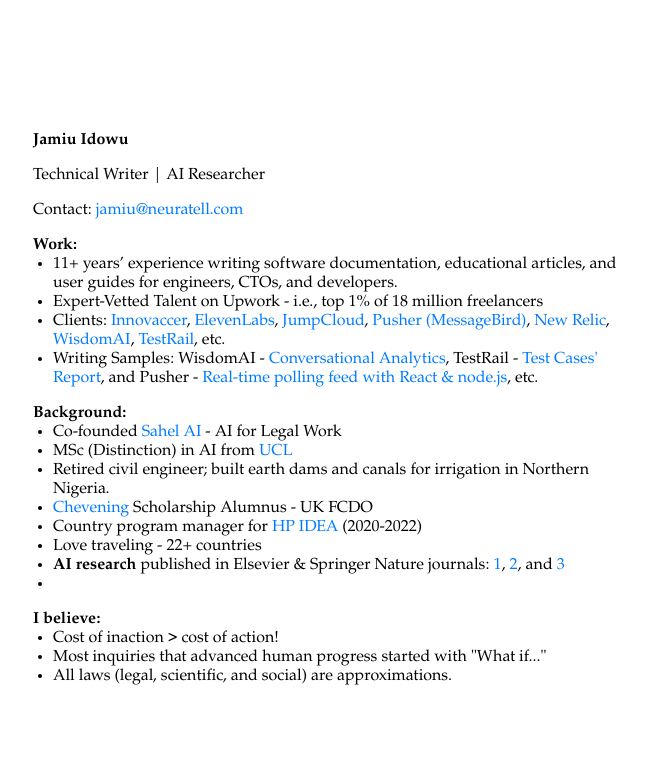
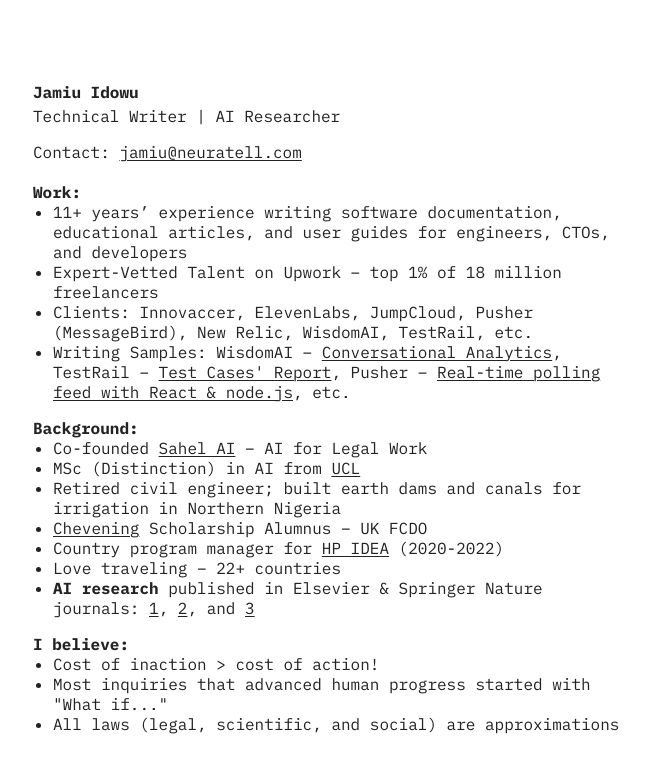
Before and after one commit to Consmart18/neuratell, a plain HTML site: page index.html in a window 1280 px wide. Shown: the whole page, without its empty margins (307-956 px from the left). Drawn offline with Linux system fonts and the light colour scheme.

Commit message:
Update index.html

```diff
--- a/index.html
+++ b/index.html
@@ -7,22 +7,27 @@
     <!-- Meta description for SEO -->
     <meta name="description" content="Educational articles, software documentation, and user guides for companies that sell to technical audiences">
 
+    <!-- Optional: Google Fonts for IBM Plex Mono (clean monospace) -->
+    <link href="https://fonts.googleapis.com/css2?family=IBM+Plex+Mono:wght@400;700&display=swap" rel="stylesheet">
+
     <style>
         body {
-            font-family: Garamond;
+            font-family: 'IBM Plex Mono', 'Fira Mono', 'Menlo', 'Consolas', 'Liberation Mono', monospace;
             margin: 0;
             padding: 0;
             display: flex;
             justify-content: center;
             align-items: center;
             height: 100vh;
+            background: #fff;
+            color: #222;
         }
         .container {
             width: 60%;
-            max-width: 600px; /* Adjusted for maximum width */
+            max-width: 600px;
         }
         h3, p, li, a {
-            font-size: 1em; /* Use em for relative font size */
+            font-size: 1em;
         }
         h3, .no-space-after {
             margin-bottom: 0;
@@ -32,24 +37,35 @@
         }
         ul {
             list-style-type: disc;
-            padding-left: 1.25em; /* Adjusted to em */
+            padding-left: 1.25em;
             margin-top: 0;
             margin-bottom: 0;
         }
         a {
-            color: #007bff;
-            text-decoration: none;
+            color: inherit;           /* Inherit color from parent (no blue) */
+            text-decoration: underline;
+            text-underline-offset: 2px;
+            text-decoration-thickness: 1px;
+            transition: opacity 0.2s;
         }
         a:hover {
-            text-decoration: underline;
+            opacity: 0.7;             /* Subtle fade on hover */
+        }
+        .subtitle {
+            margin-top: 0.25em;
+            margin-bottom: 0.25em;
+            font-weight: 400;
+        }
+        .contact {
+            margin-bottom: 1.2em;
         }
 
         @media (max-width: 600px) {
             .container {
-                width: 90%; /* Increased width for small screens */
+                width: 90%;
             }
             h3, p, li, a {
-                font-size: 1.125em; /* Slightly larger font size for small screens */
+                font-size: 1.125em;
             }
         }
     </style>
@@ -62,31 +78,39 @@
 
         <p class="no-space-after"><strong>Work:</strong></p>
         <ul>
-            <li>11+ years’ experience writing software documentation, educational articles, and user guides for engineers, CTOs, and developers.</li>
-            <li>Expert-Vetted Talent on Upwork - i.e., top 1% of 18  million freelancers</li>
-            <li>Clients: <a href="https://innovaccer.com/" target="_blank">Innovaccer</a>, <a href="https://elevenlabs.io/" target="_blank">ElevenLabs</a>, <a href="https://jumpcloud.com/" target="_blank">JumpCloud</a>, <a href="https://pusher.com/" target="_blank">Pusher (MessageBird)</a>, <a href="https://newrelic.com/" target="_blank">New Relic</a>, <a href="https://www.askwisdom.ai/" target="_blank">WisdomAI</a>, <a href="https://www.testrail.com/" target="_blank">TestRail</a>, etc. </li>
-            <li>Writing Samples: WisdomAI - <a href="https://www.askwisdom.ai/ai-for-business-intelligence/conversational-analytics" target="_blank">Conversational Analytics</a>, TestRail - <a href="https://support.testrail.com/hc/en-us/articles/9171491041428-Comparison-for-Cases-Results-report" target="_blank">Test Cases' Report</a>, and Pusher - <a href="https://pusher.com/tutorials/realtime-results-nodejs/" target="_blank">Real-time polling feed with React & node.js</a>, etc. </li>
-
+            <li>11+ years’ experience writing software documentation, educational articles, and user guides for engineers, CTOs, and developers</li>
+            <li>Expert-Vetted Talent on Upwork – top 1% of 18 million freelancers</li>
+            <li>Clients: Innovaccer, ElevenLabs, JumpCloud, Pusher (MessageBird), New Relic, WisdomAI, TestRail, etc.</li>
+            <li>
+                Writing Samples:
+                WisdomAI – <a href="https://www.askwisdom.ai/ai-for-business-intelligence/conversational-analytics" target="_blank">Conversational Analytics</a>,
+                TestRail – <a href="https://support.testrail.com/hc/en-us/articles/9171491041428-Comparison-for-Cases-Results-report" target="_blank">Test Cases' Report</a>,
+                Pusher – <a href="https://pusher.com/tutorials/realtime-results-nodejs/" target="_blank">Real-time polling feed with React & node.js</a>, etc.
+            </li>
         </ul>
 
         <p class="no-space-after"><strong>Background:</strong></p>
         <ul>
-            <li>Co-founded <a href="http://sahel.ai" target="_blank">Sahel AI</a> - AI for Legal Work</li>
+            <li>Co-founded <a href="http://sahel.ai" target="_blank">Sahel AI</a> – AI for Legal Work</li>
             <li>MSc (Distinction) in AI from <a href="http://ucl.ac.uk" target="_blank">UCL</a></li>
-            <li>Retired civil engineer; built earth dams and canals for irrigation in Northern Nigeria.</li>
-            <li><a href="https://www.chevening.org/" target="_blank">Chevening</a> Scholarship Alumnus - UK FCDO</li>
+            <li>Retired civil engineer; built earth dams and canals for irrigation in Northern Nigeria</li>
+            <li><a href="https://www.chevening.org/" target="_blank">Chevening</a> Scholarship Alumnus – UK FCDO</li>
             <li>Country program manager for <a href="https://www.hp.com/emea_middle_east-en/solutions/education/idea-fellows.html" target="_blank">HP IDEA</a> (2020-2022)</li>
-            <li>Love traveling - 22+ countries</li>
-            <li><strong>AI research</strong> published in Elsevier & Springer Nature journals: <a href="https://link.springer.com/article/10.1007/s40593-023-00389-4" target="_blank">1</a>, <a href="https://www.sciencedirect.com/science/article/pii/S2666920X24000705" target="_blank">2</a>, and <a href="https://link.springer.com/article/10.1007/s43681-024-00541-3" target="_blank">3</a> <li>
+            <li>Love traveling – 22+ countries</li>
+            <li>
+                <strong>AI research</strong> published in Elsevier & Springer Nature journals:
+                <a href="https://link.springer.com/article/10.1007/s40593-023-00389-4" target="_blank">1</a>,
+                <a href="https://www.sciencedirect.com/science/article/pii/S2666920X24000705" target="_blank">2</a>,
+                and <a href="https://link.springer.com/article/10.1007/s43681-024-00541-3" target="_blank">3</a>
+            </li>
         </ul>
 
         <p class="no-space-after"><strong>I believe:</strong></p>
         <ul>
             <li>Cost of inaction > cost of action!</li>
             <li>Most inquiries that advanced human progress started with "What if..."</li>
-            <li>All laws (legal, scientific, and social) are approximations.</li>
+            <li>All laws (legal, scientific, and social) are approximations</li>
         </ul>
-
     </div>
 </body>
 </html>
```
